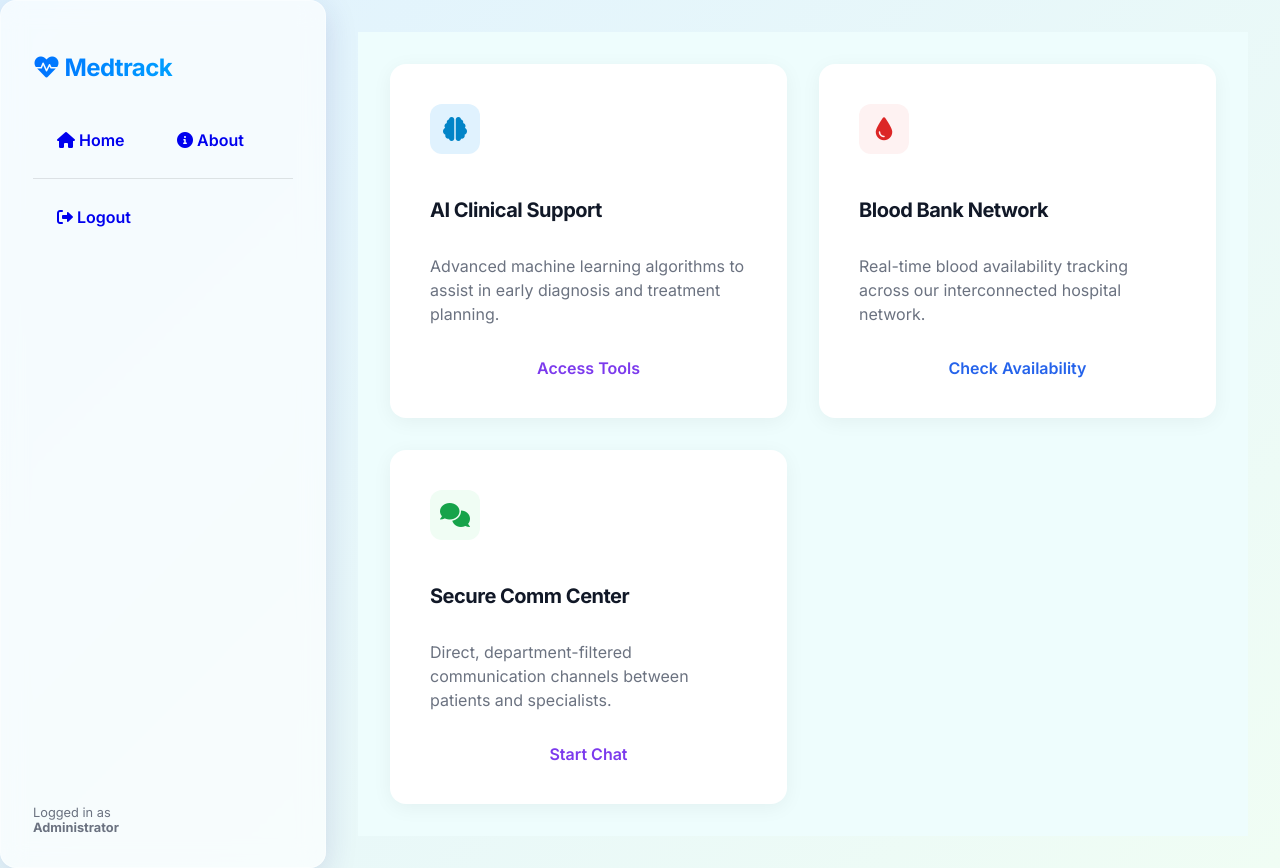
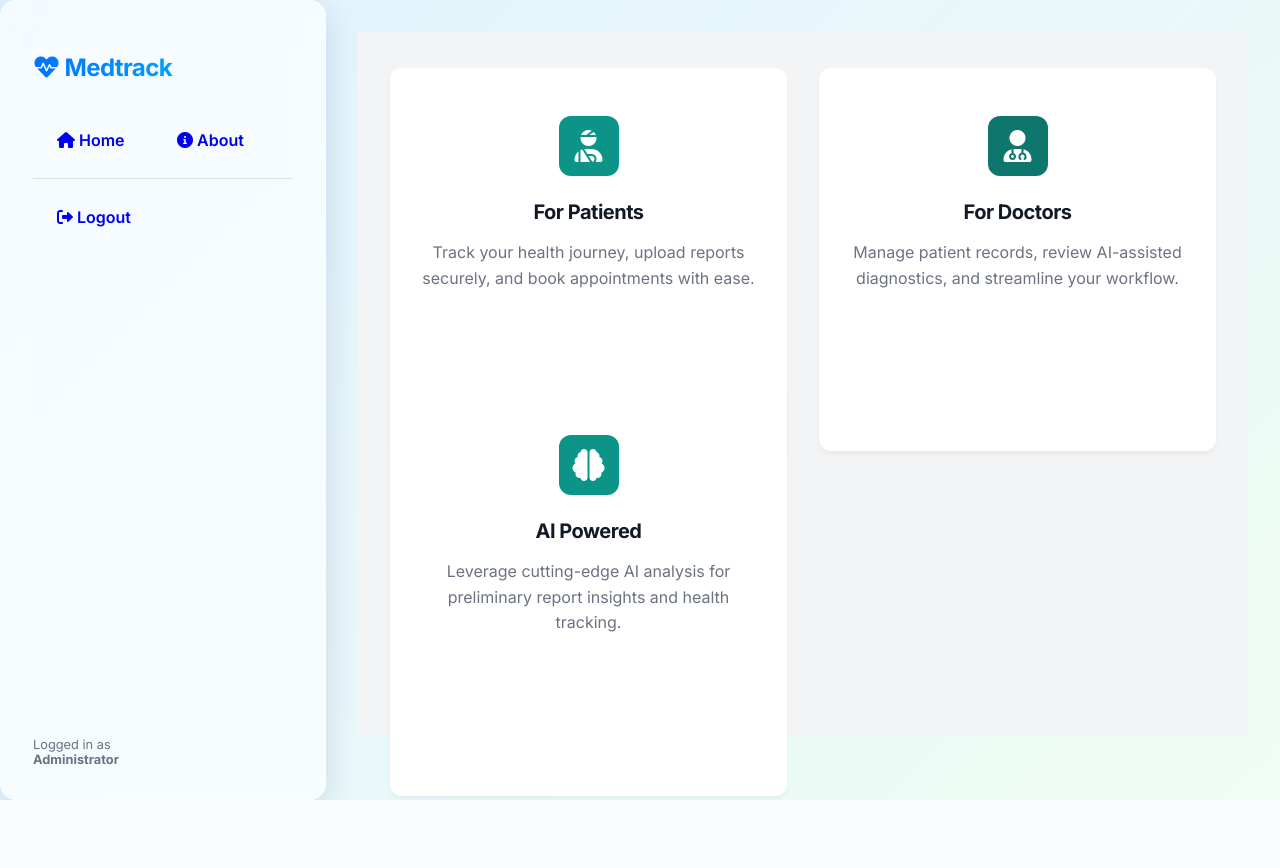
Before and after one commit to prasannabme2022/AWS-Captone-project, a Flask app: template templates/home.html in a window 1280 px wide. After the commit the page ends 800 px from the top, so only its background shows below. Run offline with Flask 3, Linux system fonts and the light colour scheme; the template is opened without the code that fills it, so the values that code supplies are empty; the visitor is signed in with stand-in values (Sample User, id 1).

Commit message:
feat: Update home page to Teal Patient/Doctor/AI Role cards

```diff
--- a/templates/home.html
+++ b/templates/home.html
@@ -2,64 +2,55 @@
 
 {% block content %}
 <div
-    style="min-height: 80vh; display: flex; align-items: center; justify-content: center; background: #eefdfd; padding: 2rem;">
+    style="min-height: 80vh; display: flex; align-items: center; justify-content: center; background: #f3f4f6; padding: 2rem;">
 
     <div
         style="display: grid; grid-template-columns: repeat(auto-fit, minmax(300px, 1fr)); gap: 2rem; max-width: 1200px; width: 100%;">
 
-        <!-- Card 1: AI Clinical Support -->
-        <div
-            style="background: white; padding: 2.5rem; border-radius: 16px; box-shadow: 0 4px 20px rgba(0, 0, 0, 0.05); transition: transform 0.2s; display: flex; flex-direction: column; align-items: flex-start; text-align: left;">
-            <div
-                style="width: 50px; height: 50px; background: #e0f2fe; border-radius: 12px; display: flex; align-items: center; justify-content: center; margin-bottom: 1.5rem;">
-                <i class="fas fa-brain" style="color: #0284c7; font-size: 1.5rem;"></i>
+        <!-- Card 1: For Patients -->
+        <a href="{{ url_for('login') }}" style="text-decoration: none; color: inherit;">
+            <div style="background: white; padding: 3rem 2rem; border-radius: 12px; box-shadow: 0 4px 6px -1px rgba(0, 0, 0, 0.05); text-align: center; height: 100%; transition: transform 0.2s; cursor: pointer;"
+                onmouseover="this.style.transform='translateY(-5px)'" onmouseout="this.style.transform='translateY(0)'">
+                <div
+                    style="width: 60px; height: 60px; background: #0d9488; border-radius: 12px; display: flex; align-items: center; justify-content: center; margin: 0 auto 1.5rem auto;">
+                    <i class="fas fa-user-injured" style="color: white; font-size: 2rem;"></i>
+                </div>
+                <h3 style="color: #111827; font-size: 1.25rem; font-weight: 700; margin-bottom: 1rem;">For Patients</h3>
+                <p style="color: #6b7280; font-size: 1rem; line-height: 1.6;">
+                    Track your health journey, upload reports securely, and book appointments with ease.
+                </p>
             </div>
-            <h3 style="color: #111827; font-size: 1.25rem; font-weight: 700; margin-bottom: 1rem;">AI Clinical Support
-            </h3>
-            <p style="color: #6b7280; font-size: 1rem; line-height: 1.5; margin-bottom: 2rem; flex-grow: 1;">
-                Advanced machine learning algorithms to assist in early diagnosis and treatment planning.
-            </p>
-            <a href="{{ url_for('ai_chat') if session.get('user_id') else url_for('login') }}"
-                style="color: #7c3aed; font-weight: 600; text-decoration: none; font-size: 1rem; align-self: center;">
-                Access Tools
-            </a>
-        </div>
+        </a>
 
-        <!-- Card 2: Blood Bank Network -->
-        <div
-            style="background: white; padding: 2.5rem; border-radius: 16px; box-shadow: 0 4px 20px rgba(0, 0, 0, 0.05); transition: transform 0.2s; display: flex; flex-direction: column; align-items: flex-start; text-align: left;">
-            <div
-                style="width: 50px; height: 50px; background: #fef2f2; border-radius: 12px; display: flex; align-items: center; justify-content: center; margin-bottom: 1.5rem;">
-                <i class="fas fa-tint" style="color: #dc2626; font-size: 1.5rem;"></i>
+        <!-- Card 2: For Doctors -->
+        <a href="{{ url_for('login') }}" style="text-decoration: none; color: inherit;">
+            <div style="background: white; padding: 3rem 2rem; border-radius: 12px; box-shadow: 0 4px 6px -1px rgba(0, 0, 0, 0.05); text-align: center; height: 100%; transition: transform 0.2s; cursor: pointer;"
+                onmouseover="this.style.transform='translateY(-5px)'" onmouseout="this.style.transform='translateY(0)'">
+                <div
+                    style="width: 60px; height: 60px; background: #0f766e; border-radius: 12px; display: flex; align-items: center; justify-content: center; margin: 0 auto 1.5rem auto;">
+                    <i class="fas fa-user-md" style="color: white; font-size: 2rem;"></i>
+                </div>
+                <h3 style="color: #111827; font-size: 1.25rem; font-weight: 700; margin-bottom: 1rem;">For Doctors</h3>
+                <p style="color: #6b7280; font-size: 1rem; line-height: 1.6;">
+                    Manage patient records, review AI-assisted diagnostics, and streamline your workflow.
+                </p>
             </div>
-            <h3 style="color: #111827; font-size: 1.25rem; font-weight: 700; margin-bottom: 1rem;">Blood Bank Network
-            </h3>
-            <p style="color: #6b7280; font-size: 1rem; line-height: 1.5; margin-bottom: 2rem; flex-grow: 1;">
-                Real-time blood availability tracking across our interconnected hospital network.
-            </p>
-            <a href="{{ url_for('blood_bank') }}"
-                style="color: #2563eb; font-weight: 600; text-decoration: none; font-size: 1rem; align-self: center;">
-                Check Availability
-            </a>
-        </div>
+        </a>
 
-        <!-- Card 3: Secure Comm Center -->
-        <div
-            style="background: white; padding: 2.5rem; border-radius: 16px; box-shadow: 0 4px 20px rgba(0, 0, 0, 0.05); transition: transform 0.2s; display: flex; flex-direction: column; align-items: flex-start; text-align: left;">
-            <div
-                style="width: 50px; height: 50px; background: #f0fdf4; border-radius: 12px; display: flex; align-items: center; justify-content: center; margin-bottom: 1.5rem;">
-                <i class="fas fa-comments" style="color: #16a34a; font-size: 1.5rem;"></i>
+        <!-- Card 3: AI Powered -->
+        <a href="{{ url_for('about') }}" style="text-decoration: none; color: inherit;">
+            <div style="background: white; padding: 3rem 2rem; border-radius: 12px; box-shadow: 0 4px 6px -1px rgba(0, 0, 0, 0.05); text-align: center; height: 100%; transition: transform 0.2s; cursor: pointer;"
+                onmouseover="this.style.transform='translateY(-5px)'" onmouseout="this.style.transform='translateY(0)'">
+                <div
+                    style="width: 60px; height: 60px; background: #0d9488; border-radius: 12px; display: flex; align-items: center; justify-content: center; margin: 0 auto 1.5rem auto;">
+                    <i class="fas fa-brain" style="color: white; font-size: 2rem;"></i>
+                </div>
+                <h3 style="color: #111827; font-size: 1.25rem; font-weight: 700; margin-bottom: 1rem;">AI Powered</h3>
+                <p style="color: #6b7280; font-size: 1rem; line-height: 1.6;">
+                    Leverage cutting-edge AI analysis for preliminary report insights and health tracking.
+                </p>
             </div>
-            <h3 style="color: #111827; font-size: 1.25rem; font-weight: 700; margin-bottom: 1rem;">Secure Comm Center
-            </h3>
-            <p style="color: #6b7280; font-size: 1rem; line-height: 1.5; margin-bottom: 2rem; flex-grow: 1;">
-                Direct, department-filtered communication channels between patients and specialists.
-            </p>
-            <a href="{{ url_for('doctor_chat_view' if session.get('role') == 'doctor' else 'patient_chat') if session.get('user_id') else url_for('login') }}"
-                style="color: #7c3aed; font-weight: 600; text-decoration: none; font-size: 1rem; align-self: center;">
-                Start Chat
-            </a>
-        </div>
+        </a>
 
     </div>
 </div>
```
